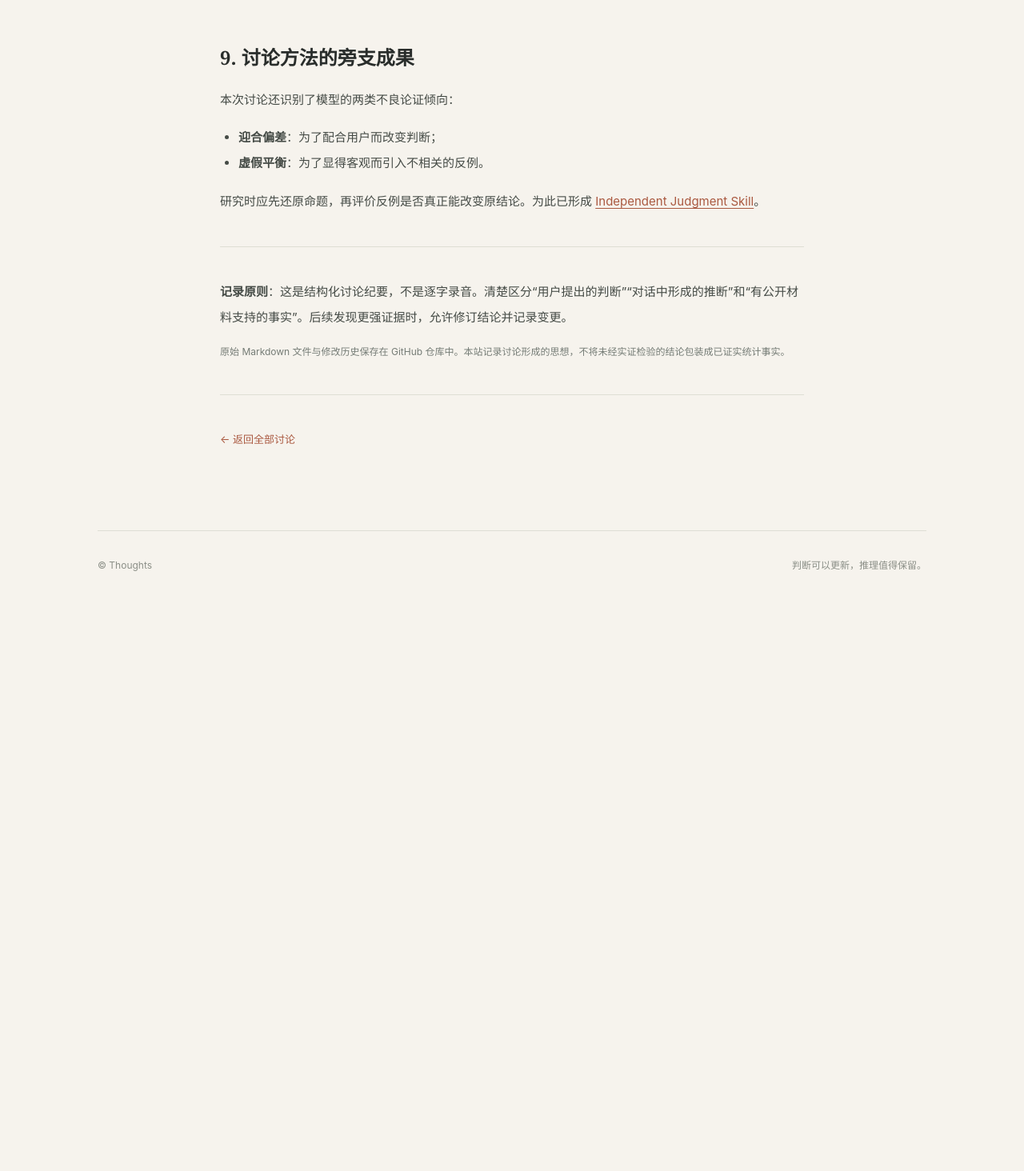
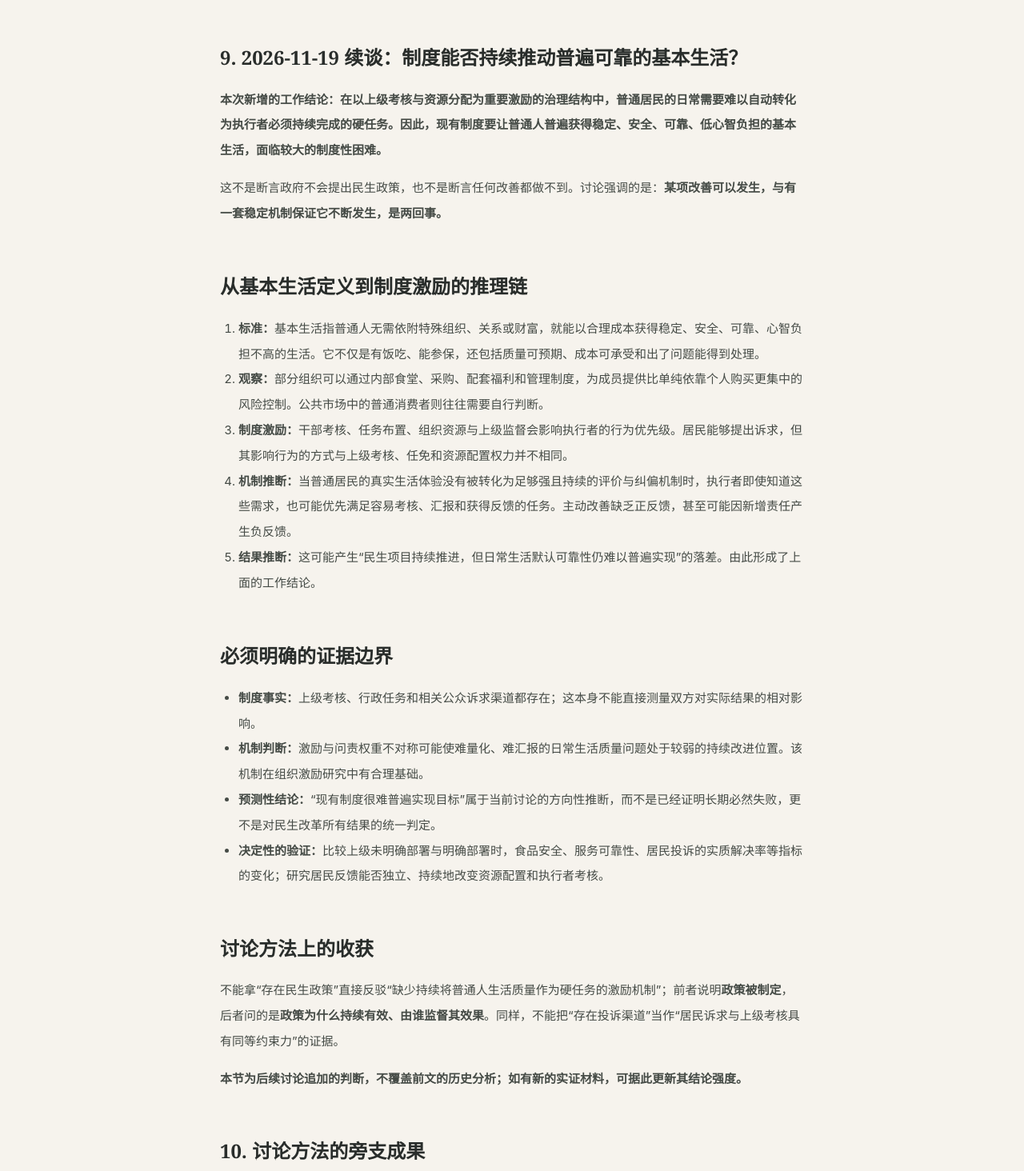
Before and after one commit to liamamilin/thoughts, a plain HTML site: page posts/2026-11-19-ordinary-life-reliability.html in a window 1280 px wide. Shown: the part 3962-5426 px from the top of the page at 80% size. Before the commit the page ends 4723 px from the top, so only its background shows below. Drawn offline with Linux system fonts and the light colour scheme.

Commit message:
docs: update article page with governance incentives analysis

```diff
--- a/posts/2026-11-19-ordinary-life-reliability.html
+++ b/posts/2026-11-19-ordinary-life-reliability.html
@@ -67,7 +67,28 @@
 <li>相比日本、新加坡等社会，哪些公共监管与消费者救济机制能减少“每次选择都要调查”的负担？</li>
 <li>评价社会生活质量是否需要引入“日常可避免风险由个人承担的比例”和“获取可信基本服务的认知成本”？</li>
 </ol>
-<h2>9. 讨论方法的旁支成果</h2>
+<h2>9. 2026-11-19 续谈：制度能否持续推动普遍可靠的基本生活？</h2>
+<p><strong>本次新增的工作结论：在以上级考核与资源分配为重要激励的治理结构中，普通居民的日常需要难以自动转化为执行者必须持续完成的硬任务。因此，现有制度要让普通人普遍获得稳定、安全、可靠、低心智负担的基本生活，面临较大的制度性困难。</strong></p>
+<p>这不是断言政府不会提出民生政策，也不是断言任何改善都做不到。讨论强调的是：<strong>某项改善可以发生，与有一套稳定机制保证它不断发生，是两回事。</strong></p>
+<h2>从基本生活定义到制度激励的推理链</h2>
+<ol>
+<li><strong>标准：</strong>基本生活指普通人无需依附特殊组织、关系或财富，就能以合理成本获得稳定、安全、可靠、心智负担不高的生活。它不仅是有饭吃、能参保，还包括质量可预期、成本可承受和出了问题能得到处理。</li>
+<li><strong>观察：</strong>部分组织可以通过内部食堂、采购、配套福利和管理制度，为成员提供比单纯依靠个人购买更集中的风险控制。公共市场中的普通消费者则往往需要自行判断。</li>
+<li><strong>制度激励：</strong>干部考核、任务布置、组织资源与上级监督会影响执行者的行为优先级。居民能够提出诉求，但其影响行为的方式与上级考核、任免和资源配置权力并不相同。</li>
+<li><strong>机制推断：</strong>当普通居民的真实生活体验没有被转化为足够强且持续的评价与纠偏机制时，执行者即使知道这些需求，也可能优先满足容易考核、汇报和获得反馈的任务。主动改善缺乏正反馈，甚至可能因新增责任产生负反馈。</li>
+<li><strong>结果推断：</strong>这可能产生“民生项目持续推进，但日常生活默认可靠性仍难以普遍实现”的落差。由此形成了上面的工作结论。</li>
+</ol>
+<h2>必须明确的证据边界</h2>
+<ul>
+<li><strong>制度事实：</strong>上级考核、行政任务和相关公众诉求渠道都存在；这本身不能直接测量双方对实际结果的相对影响。</li>
+<li><strong>机制判断：</strong>激励与问责权重不对称可能使难量化、难汇报的日常生活质量问题处于较弱的持续改进位置。该机制在组织激励研究中有合理基础。</li>
+<li><strong>预测性结论：</strong>“现有制度很难普遍实现目标”属于当前讨论的方向性推断，而不是已经证明长期必然失败，更不是对民生改革所有结果的统一判定。</li>
+<li><strong>决定性的验证：</strong>比较上级未明确部署与明确部署时，食品安全、服务可靠性、居民投诉的实质解决率等指标的变化；研究居民反馈能否独立、持续地改变资源配置和执行者考核。</li>
+</ul>
+<h2>讨论方法上的收获</h2>
+<p>不能拿“存在民生政策”直接反驳“缺少持续将普通人生活质量作为硬任务的激励机制”；前者说明<strong>政策被制定</strong>，后者问的是<strong>政策为什么持续有效、由谁监督其效果</strong>。同样，不能把“存在投诉渠道”当作“居民诉求与上级考核具有同等约束力”的证据。</p>
+<p><strong>本节为后续讨论追加的判断，不覆盖前文的历史分析；如有新的实证材料，可据此更新其结论强度。</strong></p>
+<h2>10. 讨论方法的旁支成果</h2>
 <p>本次讨论还识别了模型的两类不良论证倾向：</p>
 <ul>
 <li><strong>迎合偏差</strong>：为了配合用户而改变判断；</li>
```
